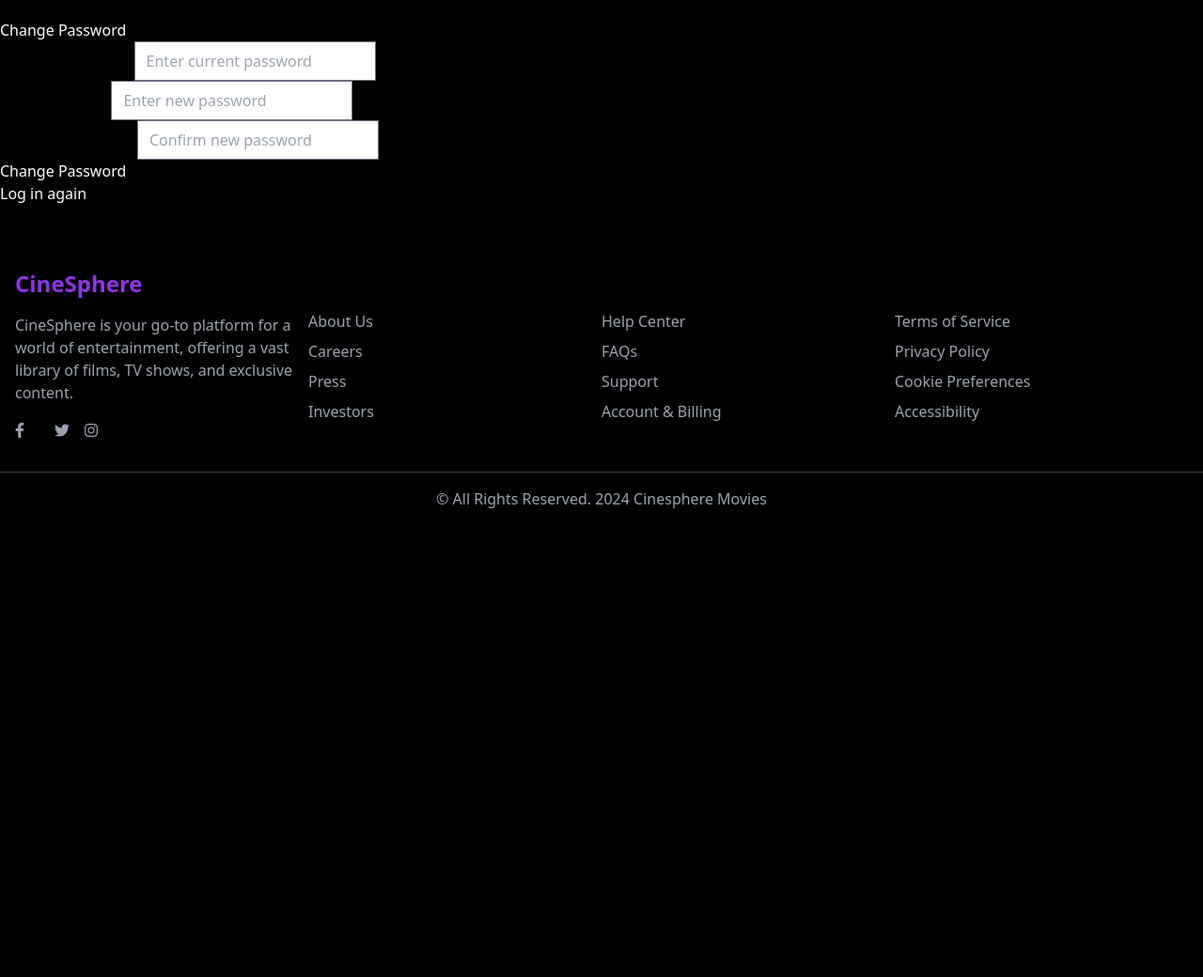
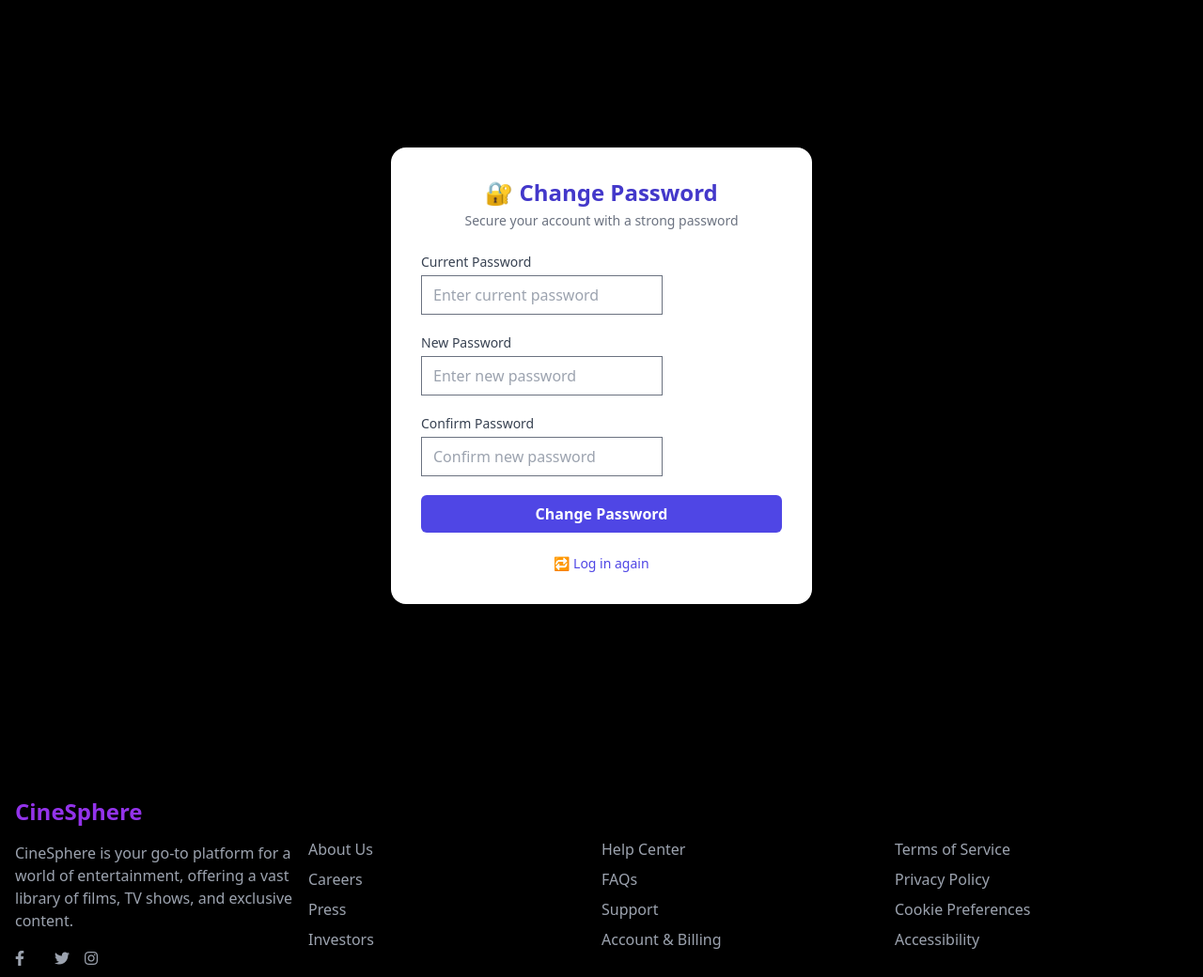
Before and after one commit to komalkale273/bookseat, a Django app: page /password_change/ in a window 1280 px wide. Shown: the part 56-1096 px from the top of the page at 94% size. Before the commit the page ends 597 px from the top, so only its background shows below. Run offline with Django 5.2, Linux system fonts and the light colour scheme; the visitor is signed in with stand-in values (Sample User, id 1); some libraries are stand-ins or nearby versions.

Commit message:
Update password_change.html

```diff
--- a/templates/users/password_change.html
+++ b/templates/users/password_change.html
@@ -1,23 +1,37 @@
 {% extends "users/basic.html" %}
 {% block content %}
-<div class="container py-5">
-    <div class="row justify-content-center">
-        <div class="col-md-6">
-            <div class="card shadow">
-                <div class="card-header bg-primary text-white">
-                    <h5 class="modal-title">Change Password</h5>
-                </div>
-                <div class="card-body">
-                    <form method="POST">
-                        {% csrf_token %}
-                        {{ form.as_p }}
-                        <button type="submit" class="btn btn-primary text-white">Change Password</button>
-                        <p><a href="{% url 'login' %}" class="btn btn-primary text-white">Log in again</a></p>
-                    </form>
-                </div>
-            </div>
+<div class="min-h-screen bg-gradient-to-br from-blue-50 to-indigo-100 flex items-center justify-center py-10 px-4">
+  <div class="bg-white rounded-2xl shadow-lg max-w-md w-full p-8">
+    <div class="mb-6 text-center">
+      <h2 class="text-2xl font-bold text-indigo-700">🔐 Change Password</h2>
+      <p class="text-sm text-gray-500 mt-1">Secure your account with a strong password</p>
+    </div>
+
+    <form method="POST" class="space-y-5">
+      {% csrf_token %}
+      {% for field in form %}
+        <div>
+          <label class="block text-sm font-medium text-gray-700 mb-1">{{ field.label }}</label>
+          {{ field }}
+          {% if field.errors %}
+            <p class="text-red-500 text-xs mt-1">{{ field.errors.0 }}</p>
+          {% endif %}
         </div>
-    </div>
+      {% endfor %}
+
+      <div class="flex items-center justify-between mt-6">
+        <button type="submit" class="w-full bg-indigo-600 text-white py-2 rounded-md hover:bg-indigo-700 transition font-semibold">
+          Change Password
+        </button>
+      </div>
+
+      <div class="text-center mt-4">
+        <a href="{% url 'login' %}" class="text-indigo-600 hover:underline text-sm">
+          🔁 Log in again
+        </a>
+      </div>
+    </form>
+  </div>
 </div>
 
 
```
